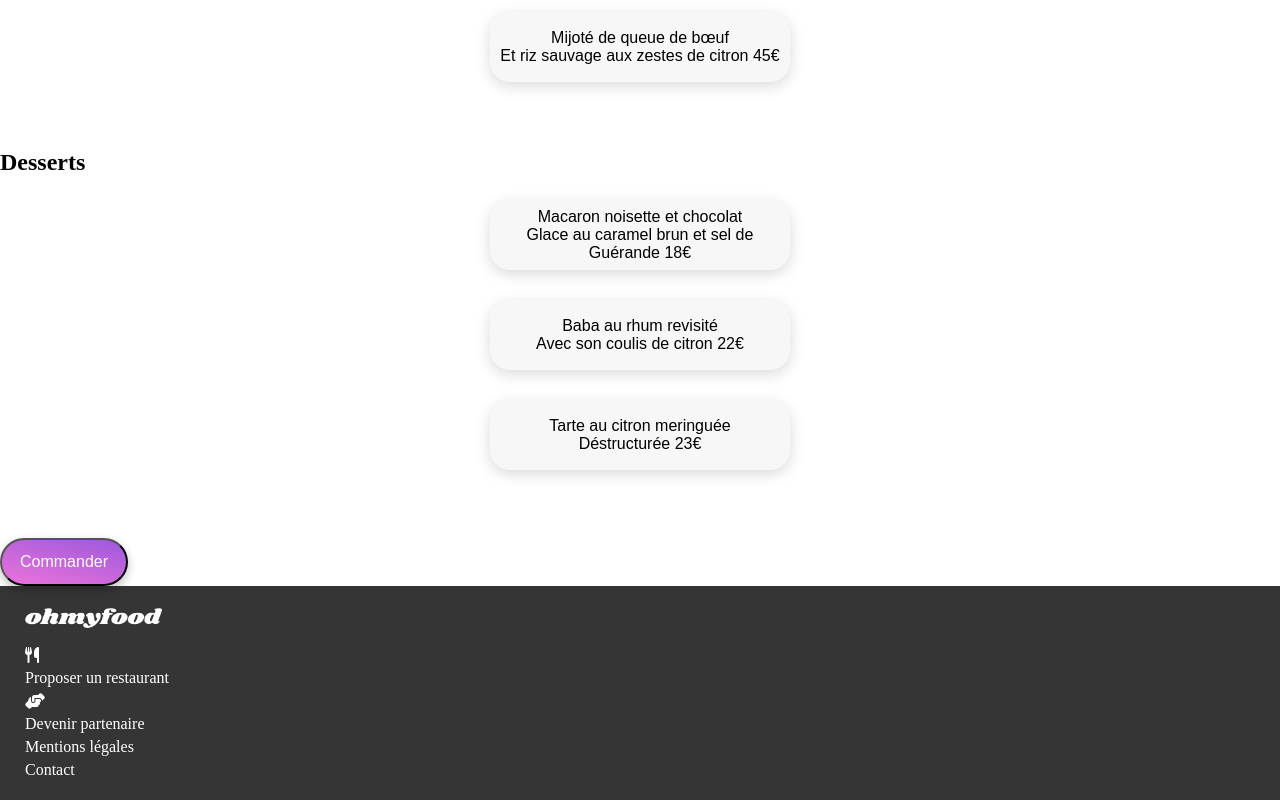
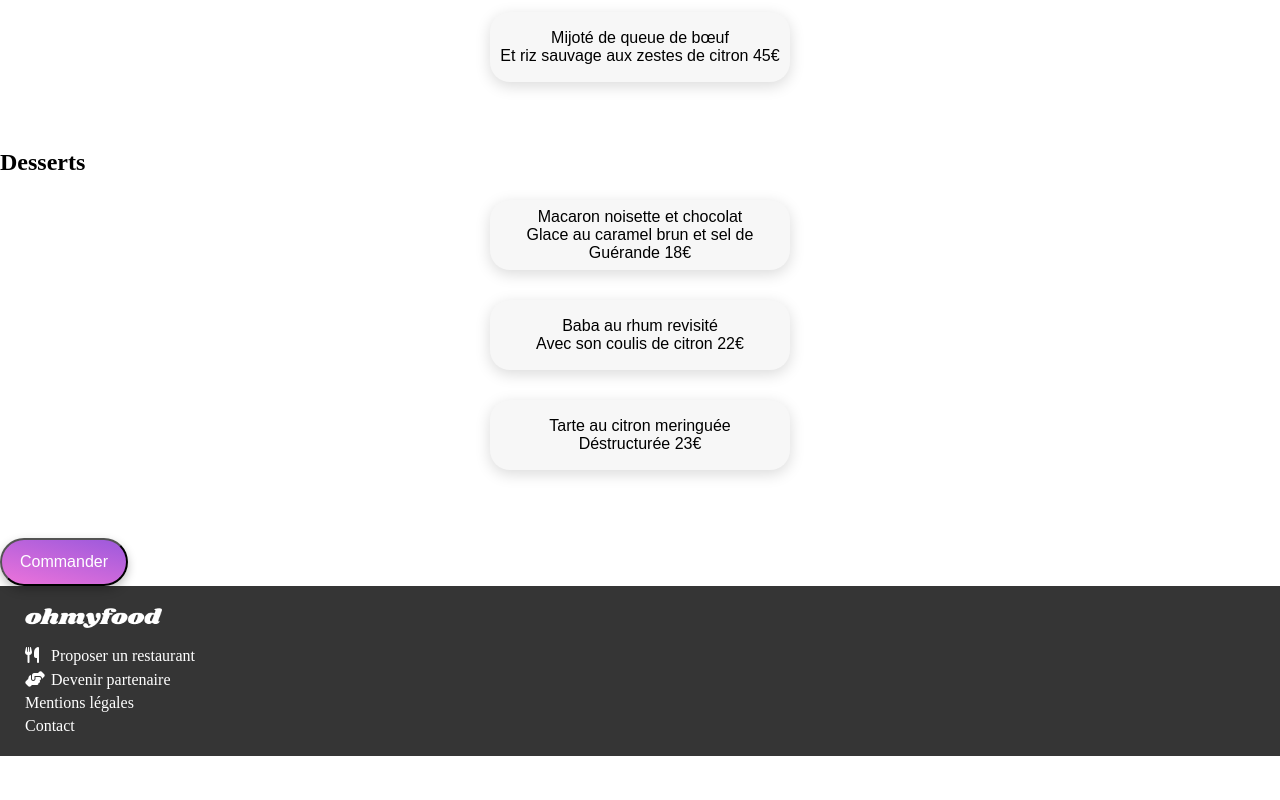
Before and after one commit to Nazrati/Ohmyfood-main, a website: page restaurants/menu-la-note-enchantee.html in a window 1280 px wide. Shown: the part 1046-1846 px from the top of the page. After the commit the page ends 1802 px from the top, so only its background shows below. Drawn offline with Linux system fonts and the light colour scheme; files whose address does not match are found by name; a web font is replaced by a local one.

Commit message:
placement des icones sur le footer

```diff
--- a/assets/scss/base/_base.scss
+++ b/assets/scss/base/_base.scss
@@ -8,6 +8,8 @@
     position: relative;
     left: 45%;
     color: $color-icones;
+    width: 22px;
+    height: 21px;
 }
 
 
--- a/assets/scss/layout/_footer.scss
+++ b/assets/scss/layout/_footer.scss
@@ -18,4 +18,18 @@ footer {
             color: $color-white;
         }
     }
+
+    .fa-utensils {
+        color: $color-white;
+        width: 11px;
+        height: 13px;
+        margin-right: 11px;
+    }
 }
+
+.fa-handshake-angle {
+    color: $color-white;
+    width: 11px;
+    height: 13px;
+    margin-right: 11px;
+}
--- a/restaurants/menu-la-note-enchantee.html
+++ b/restaurants/menu-la-note-enchantee.html
@@ -29,7 +29,8 @@
                 <button class="btn__grey">Ravioles de foie gras<br>Accompagnées de leur crème à la truffe 25€</button>
                 <button class="btn__grey">Caviar osciètre<br>Sur blini à la farine de blé noir 35€</button>
                 <button class="btn__grey">Homard et espuma de potiron<br>Marinés aux zestes d'orange 20€</button>
-                <button class="btn__grey">Foie gras de canard cuit entier<br>Confiture de figue et pain toasté 35€</button>
+                <button class="btn__grey">Foie gras de canard cuit entier<br>Confiture de figue et pain toasté
+                    35€</button>
             </div>
         </section>
         <section class="plats">
@@ -45,7 +46,8 @@
         <section class="desserts">
             <h1>Desserts</h1>
             <div class="btn">
-                <button class="btn__grey">Macaron noisette et chocolat<br>Glace au caramel brun et sel de Guérande 18€</button>
+                <button class="btn__grey">Macaron noisette et chocolat<br>Glace au caramel brun et sel de Guérande
+                    18€</button>
                 <button class="btn__grey">Baba au rhum revisité<br>Avec son coulis de citron
                     22€</button>
                 <button class="btn__grey">Tarte au citron meringuée<br>Déstructurée
@@ -55,13 +57,10 @@
         </section>
     </main>
     <footer>
-        <div><img class="footer-logo" src="../assets/images/logo/ohmyfood.png" width="137" height="27" alt="logo">
-        </div>
+        <div><img class="footer-logo" src="./assets/images/logo/ohmyfood.png" width="137" height="27" alt="logo"></div>
         <div class="footer-links">
-            <i class="fa-sharp fa-solid fa-utensils" style="color: #ffffff;"></i><a href="#">Proposer un
-                restaurant</a>
-            <i class="fa-sharp fa-solid fa-handshake-angle" style="color: #ffffff;"></i><a href="#">Devenir
-                partenaire</a>
+            <a href="#"><i class="fa-sharp fa-solid fa-utensils"></i> Proposer un restaurant</a>
+            <a href="#"><i class="fa-sharp fa-solid fa-handshake-angle"></i> Devenir partenaire</a>
             <a href="#">Mentions légales</a>
             <a href="#">Contact</a>
         </div>
```
Also changed, not shown: index.html (+8 -5 lines), restaurants/menu-a-la-francaise.html (+5 -6 lines), restaurants/menu-la-palette-du-gout.html (+3 -6 lines), restaurants/menu-le-delice-des-sens.html (+3 -6 lines), assets/css/style.css, 1 other file.
